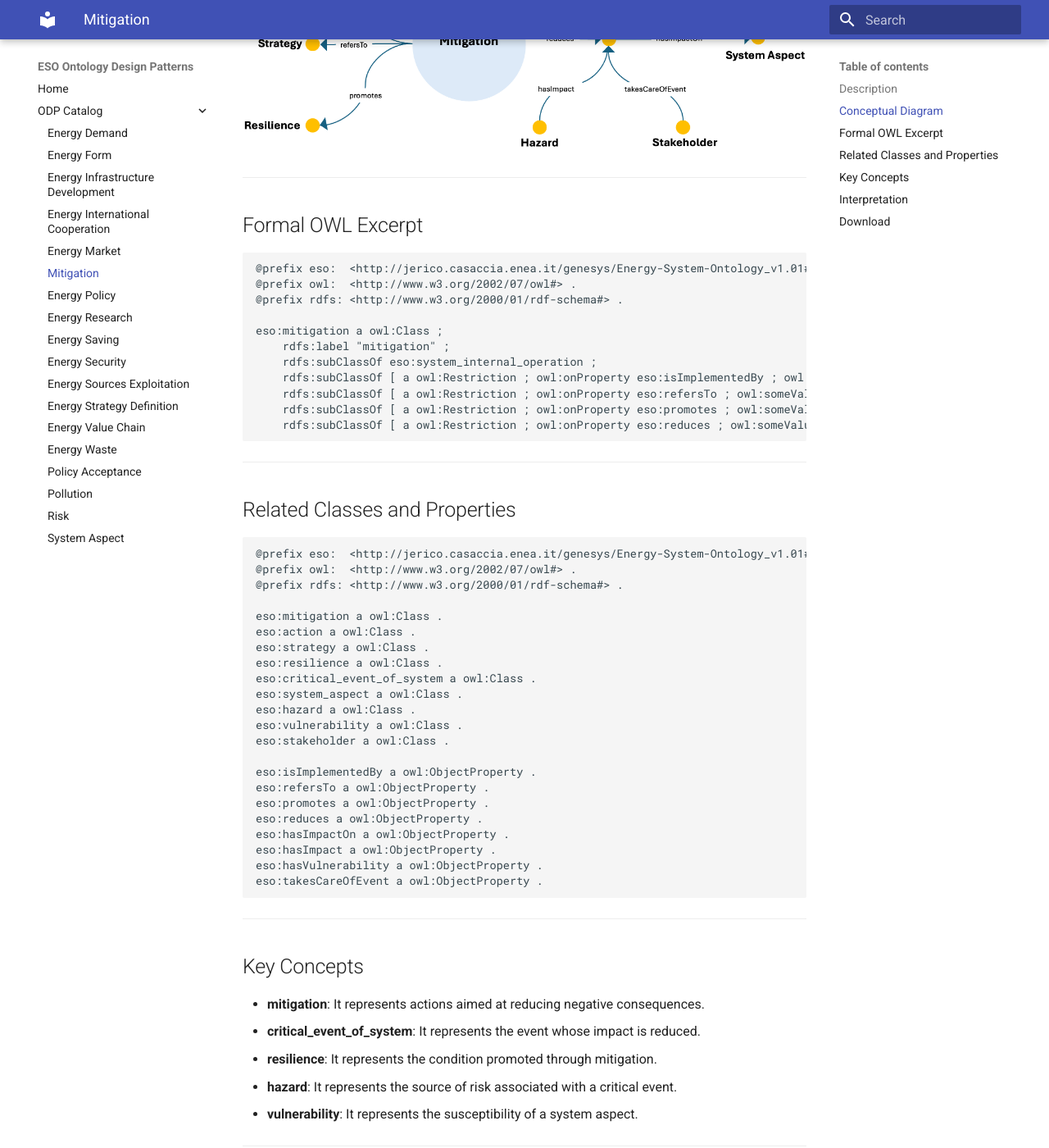
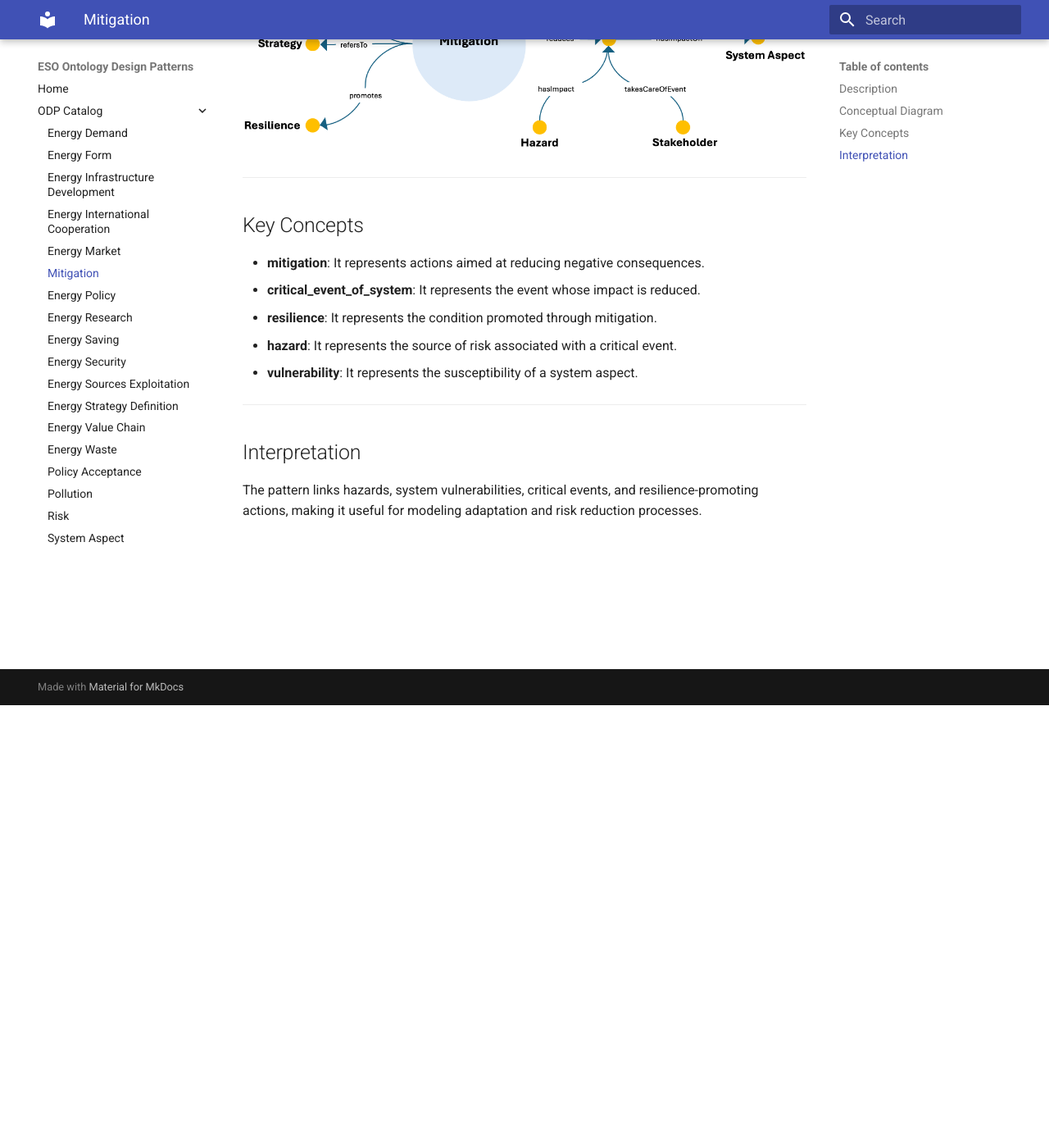
Before and after one commit to AntonioDeNicola/eso-odp-site, an MkDocs documentation site: the page built from docs/odp/mitigation.md, in a window 1280 px wide and 1400 px high, scrolled down 540 px. Shown: the whole window at 82% size. Built offline with MkDocs 1.6.1 and Material for MkDocs 9.7.7, drawn with Linux system fonts in a browser that asks for light colours.

Commit message:
Update mitigation.md

````diff
--- a/docs/odp/mitigation.md
+++ b/docs/odp/mitigation.md
@@ -9,53 +9,6 @@ This pattern provides a structured semantic representation that can be reused ac
 
 ## Conceptual Diagram
 ![Mitigation ODP Diagram](../assets/images/mitigation.png)
-
----
-
-## Formal OWL Excerpt
-
-```turtle
-@prefix eso:  <http://jerico.casaccia.enea.it/genesys/Energy-System-Ontology_v1.01#> .
-@prefix owl:  <http://www.w3.org/2002/07/owl#> .
-@prefix rdfs: <http://www.w3.org/2000/01/rdf-schema#> .
-
-eso:mitigation a owl:Class ;
-    rdfs:label "mitigation" ;
-    rdfs:subClassOf eso:system_internal_operation ;
-    rdfs:subClassOf [ a owl:Restriction ; owl:onProperty eso:isImplementedBy ; owl:someValuesFrom eso:action ] ;
-    rdfs:subClassOf [ a owl:Restriction ; owl:onProperty eso:refersTo ; owl:someValuesFrom eso:strategy ] ;
-    rdfs:subClassOf [ a owl:Restriction ; owl:onProperty eso:promotes ; owl:someValuesFrom eso:resilience ] ;
-    rdfs:subClassOf [ a owl:Restriction ; owl:onProperty eso:reduces ; owl:someValuesFrom eso:critical_event_of_system ] .
-```
-
----
-
-## Related Classes and Properties
-
-```turtle
-@prefix eso:  <http://jerico.casaccia.enea.it/genesys/Energy-System-Ontology_v1.01#> .
-@prefix owl:  <http://www.w3.org/2002/07/owl#> .
-@prefix rdfs: <http://www.w3.org/2000/01/rdf-schema#> .
-
-eso:mitigation a owl:Class .
-eso:action a owl:Class .
-eso:strategy a owl:Class .
-eso:resilience a owl:Class .
-eso:critical_event_of_system a owl:Class .
-eso:system_aspect a owl:Class .
-eso:hazard a owl:Class .
-eso:vulnerability a owl:Class .
-eso:stakeholder a owl:Class .
-
-eso:isImplementedBy a owl:ObjectProperty .
-eso:refersTo a owl:ObjectProperty .
-eso:promotes a owl:ObjectProperty .
-eso:reduces a owl:ObjectProperty .
-eso:hasImpactOn a owl:ObjectProperty .
-eso:hasImpact a owl:ObjectProperty .
-eso:hasVulnerability a owl:ObjectProperty .
-eso:takesCareOfEvent a owl:ObjectProperty .
-```
 
 ---
 
@@ -71,8 +24,3 @@ eso:takesCareOfEvent a owl:ObjectProperty .
 
 ## Interpretation
 The pattern links hazards, system vulnerabilities, critical events, and resilience-promoting actions, making it useful for modeling adaptation and risk reduction processes.
-
----
-
-## Download
-- [TTL file](../assets/rdf/mitigation.ttl)
````
